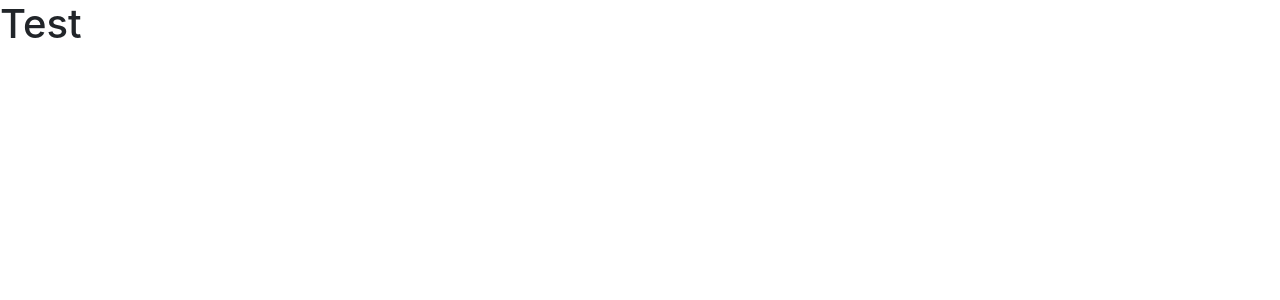
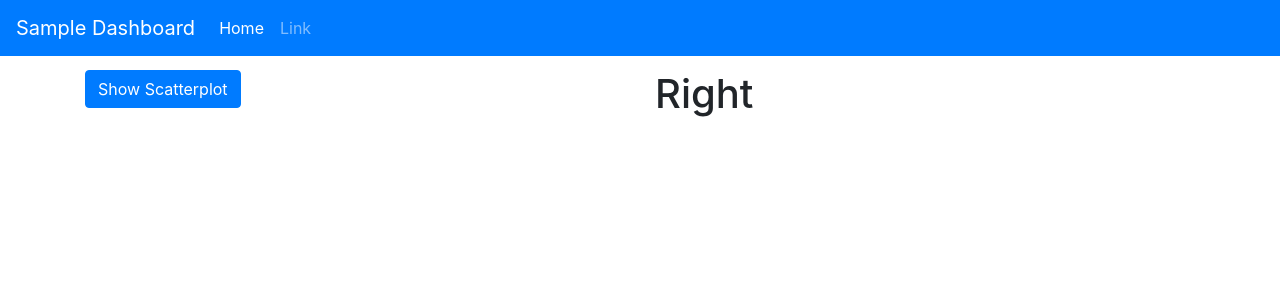
Before and after one commit to yjagspi/SampleDashboard, an Angular app: page / in a window 1280 px wide. Shown: the top 300 px of the page. Built offline with nearby package versions, Linux system fonts and the light colour scheme.

Commit message:
Show scatterplot button added

```diff
--- a/src/app/app.component.html
+++ b/src/app/app.component.html
@@ -1,3 +1,6 @@
-<h1>Test</h1>
+<app-header></app-header>
+
+<app-main></app-main>
+
 
 <router-outlet></router-outlet>
--- a/src/app/components/main/main.component.html
+++ b/src/app/components/main/main.component.html
@@ -1 +1,19 @@
-<p>main works!</p>
+<!-- Begin page content -->
+<div>
+    <main role="main" class="flex-shrink-0">
+        <div class="container">
+            <div class="row">
+                <div class="col-6">
+                    <div>
+                        <button class="btn btn-primary">Show Scatterplot</button>
+                    </div>
+                </div>
+                <div class="col-6">
+                    <div>
+                        <h1>Right</h1>
+                    </div>
+                </div>
+            </div>
+        </div>
+    </main>
+</div>
--- a/src/styles.css
+++ b/src/styles.css
@@ -1 +1,2 @@
 /* You can add global styles to this file, and also import other style files */
+body { padding-top: 70px; }
```
